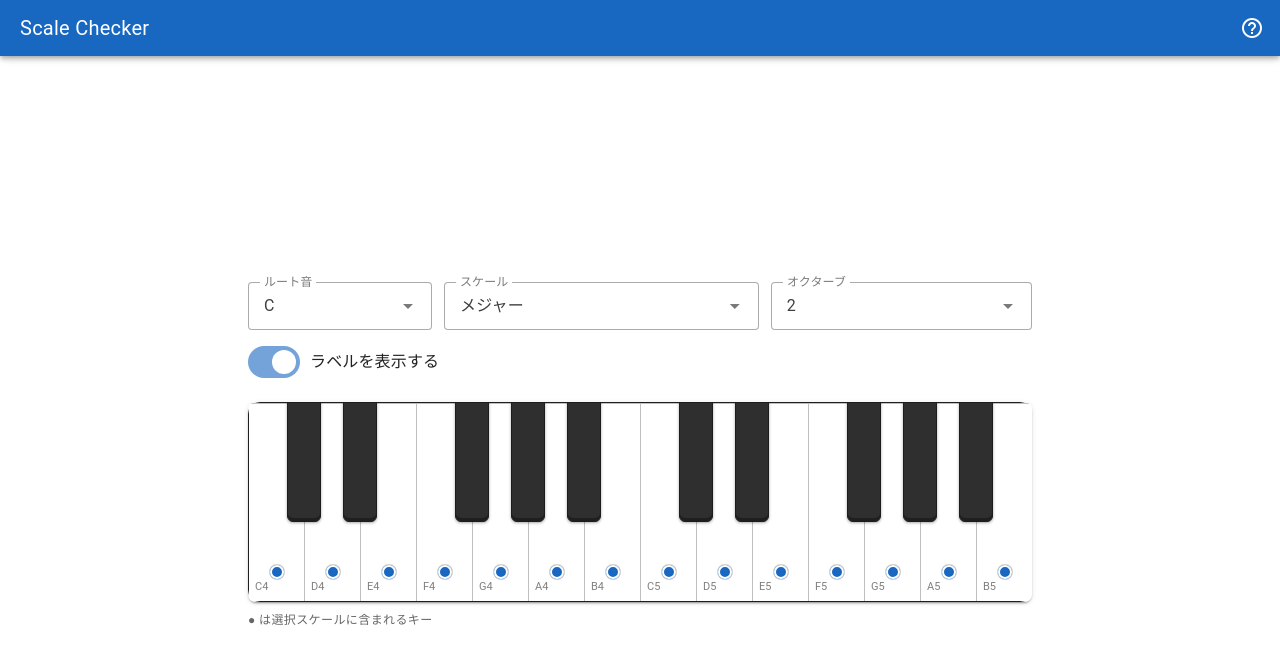
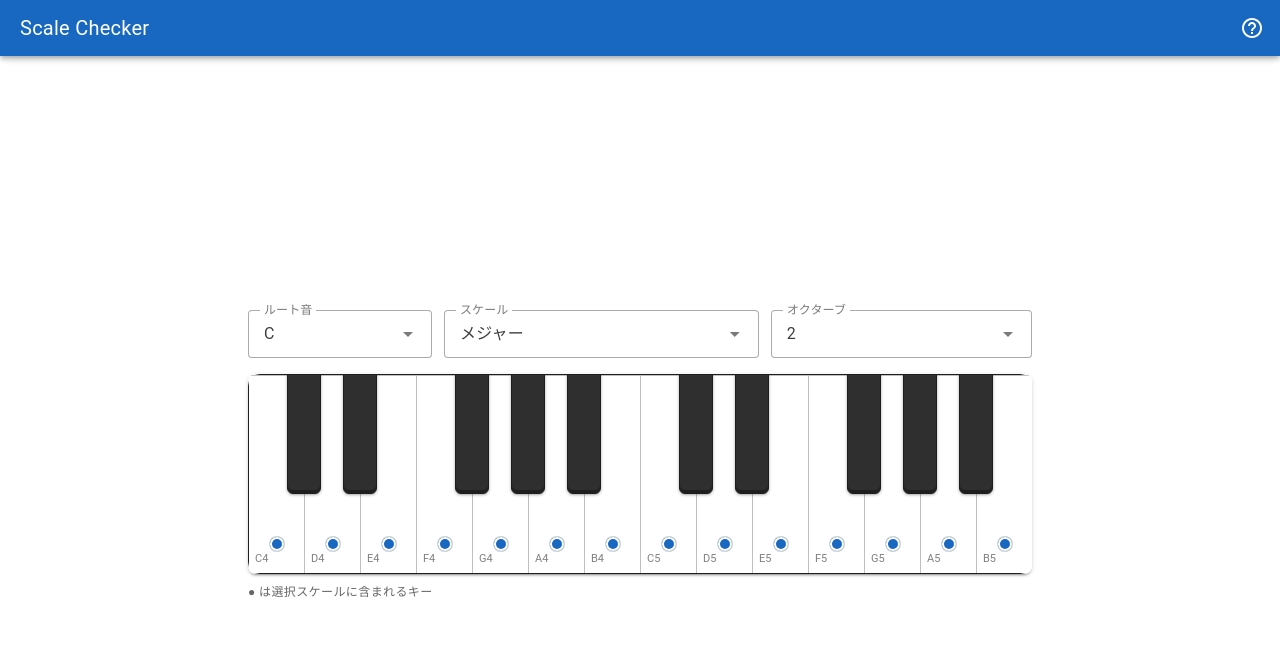
Before and after one commit to gatyaponpin/ScaleChecker, a Vue app: page / in a window 1280 px wide. Shown: the top 664 px of the page. Built offline with nearby package versions, Linux system fonts and the light colour scheme.

Commit message:
delete:ラベルの表示トグルを削除

```diff
--- a/src/components/ScaleCheckerView.vue
+++ b/src/components/ScaleCheckerView.vue
@@ -48,17 +48,6 @@
         />
       </v-col>
       -->
-
-      <v-col cols="12" class="d-flex align-center ga-4 mt-2">
-        <v-switch
-          v-model="showLabels"
-          density="comfortable"
-          color="primary"
-          inset
-          hide-details
-          label="ラベルを表示する"
-        />
-      </v-col>
     </v-row>
 
     <!-- 表示コンポーネント -->
@@ -98,10 +87,6 @@ const displayMode = ref('keyboard')
 const root = ref('C')
 const scaleName = ref('メジャー')
 const octaves = ref(2)
-const showLabels = ref(true)
-
-// 追加：ヘルプ表示制御
-const showHelp = ref(false)
 </script>
 
 <style>
```
